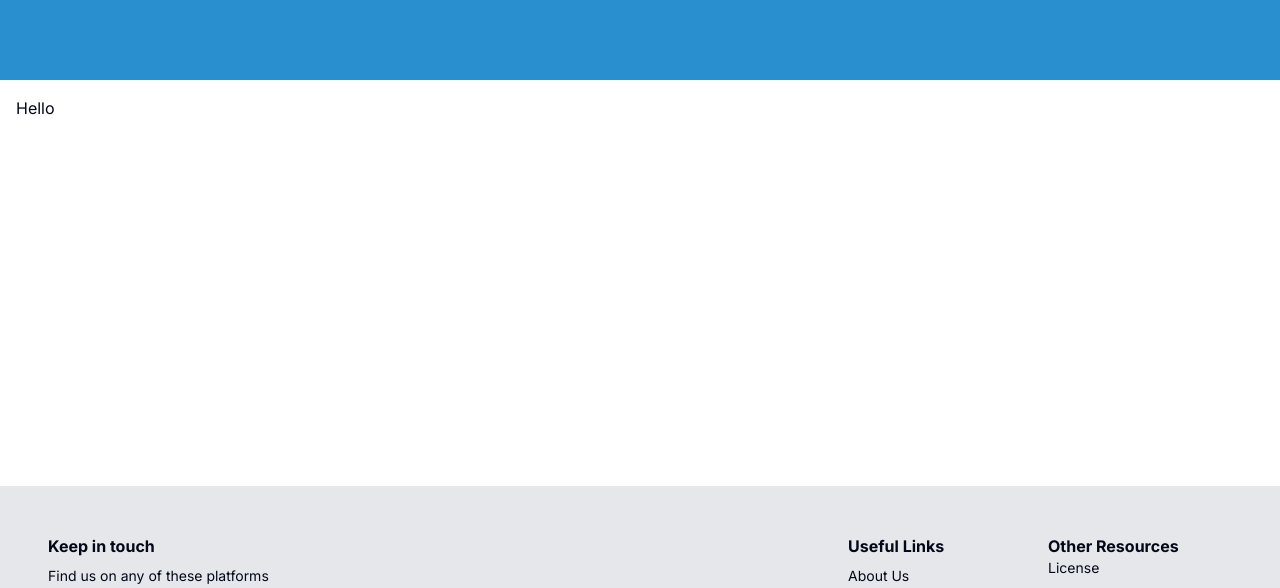
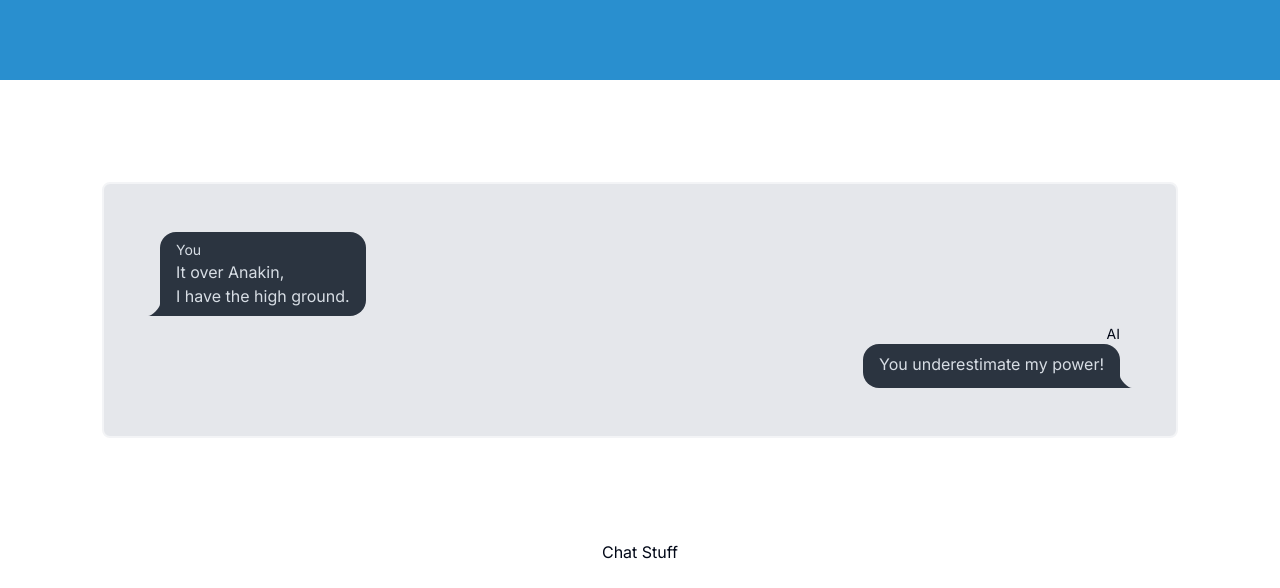
Before and after one commit to Ayobami6/sparkygadgets_frontend, a Next.js app: page /ai-assistant in a window 1280 px wide. Shown: the top 588 px of the page. Built offline with nearby package versions, Linux system fonts and the light colour scheme; no server answers.

Commit message:
feat: Implement basic chat UI structure
The initial UI structure for the chat interface has been created. This provides a visual foundation for displaying messages between the user and the AI assistant. Further styling and functionality will be added in subsequent commits.

```diff
--- a/app/ai-assistant/page.tsx
+++ b/app/ai-assistant/page.tsx
@@ -29,9 +29,33 @@ const AskAI = (props: Props) => {
     return (
         <div className='flex flex-col min-h-screen'>
             <Banner bannerText={bannerText} loading={bannerLoading} />
-            <div className='p-4'>
+            <div className='p-[102px]'>
+                <div className='border-2 rounded-lg p-11 bg-gray-200 border-gray-100'>
+                    <div className="chat chat-start">
+                        <div className="chat-bubble">
+                            <div className="chat-header">
+                                You
+                            </div>
+                            It over Anakin,
+                            <br />
+                            I have the high ground.
+                        </div>
+                    </div>
+                    <div className="chat chat-end">
+                        <div className="chat-header">
+                            AI
+                        </div>
+                        <div className="chat-bubble">You underestimate my power!</div>
+                    </div>
+
+                </div>
+
+            </div>
+
+
+            <div className='flex justify-center items-center mt-auto'>
                 <h1>
-                    Hello
+                    Chat Stuff
                 </h1>
 
             </div>
```
